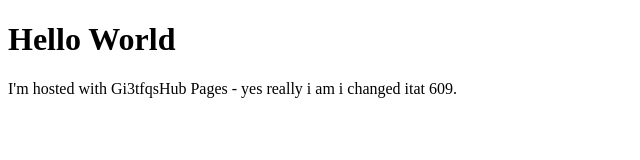
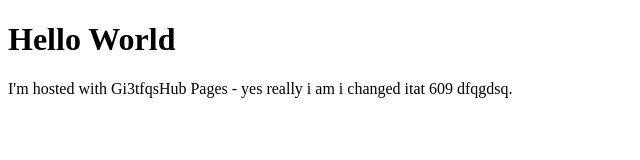
Before and after one commit to grahamstewart66/grahamstewart66.github.io, a plain HTML site: page index.html in a window 1280 px wide. Shown: the full height of the page, 0-640 px from the left. Drawn offline with Linux system fonts and the light colour scheme.

Commit message:
finally 606

```diff
--- a/index.html
+++ b/index.html
@@ -2,6 +2,6 @@
 <html>
 <body>
 <h1>Hello World</h1>
-<p>I'm hosted with Gi3tfqsHub Pages - yes really i am i changed itat 609.</p>
+<p>I'm hosted with Gi3tfqsHub Pages - yes really i am i changed itat 609 dfqgdsq.</p>
 </body>
 </html>
```
